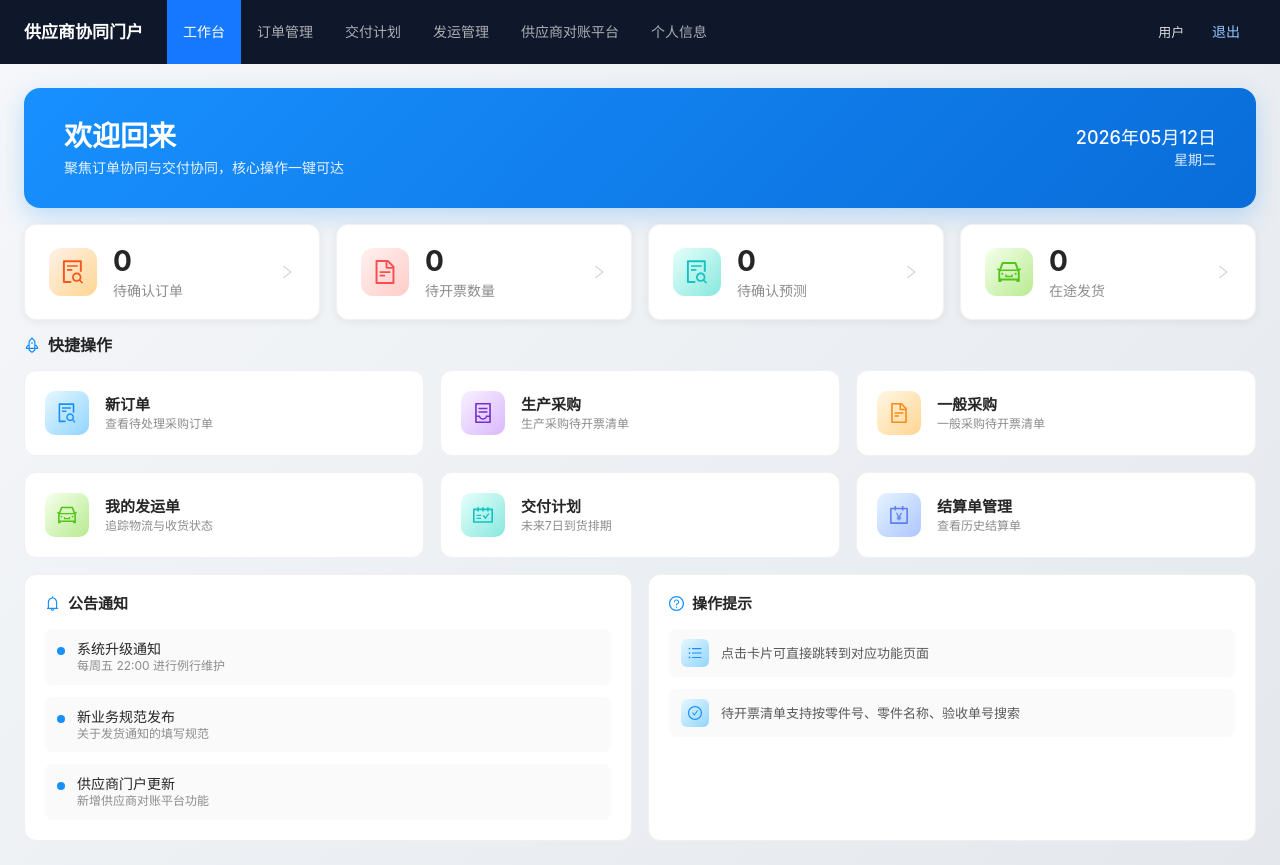
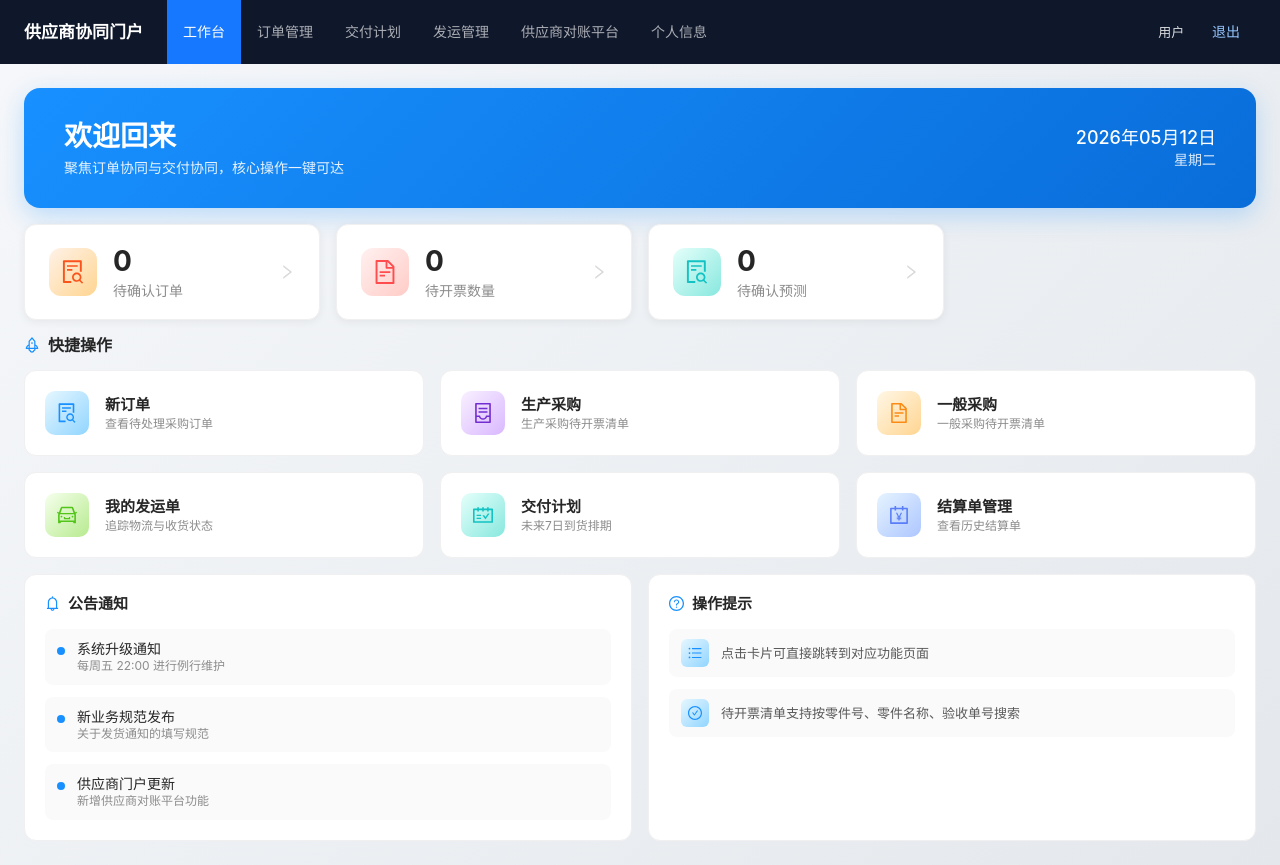
Before and after one commit to ohoherrorxc-byte/supplier-front, a Vue app: page /dashboard in a window 1280 px wide. Built offline with nearby package versions, Linux system fonts and the light colour scheme; no server answers.

Commit message:
提交代码

```diff
--- a/src/views/DashboardView.vue
+++ b/src/views/DashboardView.vue
@@ -64,7 +64,7 @@
           <right-outlined />
         </div>
       </div>
-      <div class="stat-card stat-success" @click="go('/shipments')">
+      <!-- <div class="stat-card stat-success" @click="go('/shipments')">
         <div class="stat-icon">
           <car-outlined />
         </div>
@@ -75,7 +75,7 @@
         <div class="stat-arrow">
           <right-outlined />
         </div>
-      </div>
+      </div> -->
 
       <!-- <div class="stat-card stat-info" @click="go('/shipments?actualEtaDate=' + dayjs().format('YYYY-MM-DD'))">
         <div class="stat-icon">
```
Also changed, not shown: 1 other file (tests, documents, lock files or other folders).
